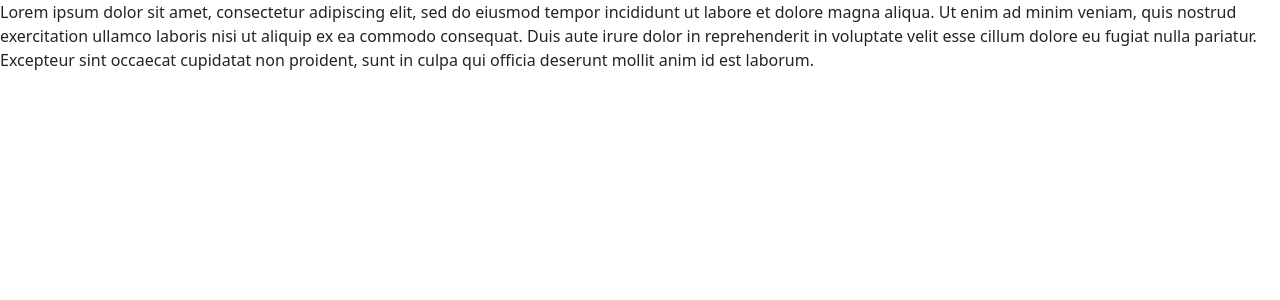
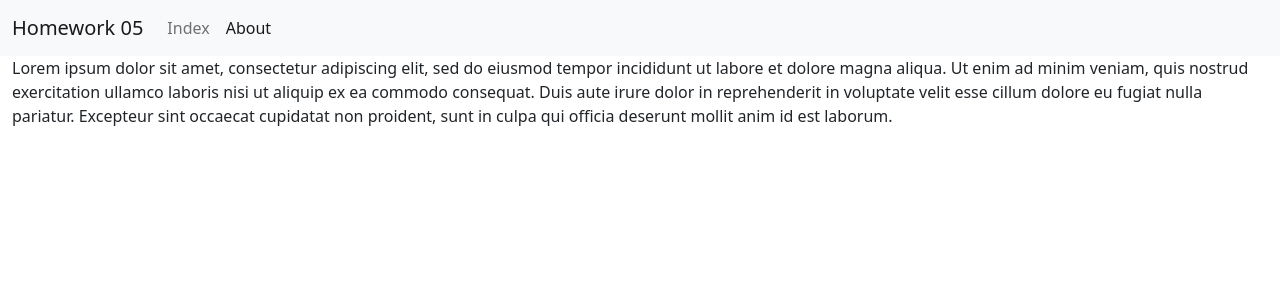
Before and after one commit to gregory-mac/otus_homework, a Flask app: page /about/ in a window 1280 px wide. Shown: the top 300 px of the page. Run offline with Flask 3, Linux system fonts and the light colour scheme; some libraries are stand-ins or nearby versions.

Commit message:
Add navbar

```diff
--- a/homework_05/app.py
+++ b/homework_05/app.py
@@ -22,12 +22,12 @@ app = Flask(__name__)
 app.config.update(ENV="development", SECRET_KEY="verysecretkey")
 
 
-@app.route("/")
+@app.route("/", endpoint="index")
 def index_page():
     return render_template("index.html")
 
 
-@app.route("/about/")
+@app.route("/about/", endpoint="about")
 def about_page():
     return render_template("about.html")
 
--- a/homework_05/templates/about.html
+++ b/homework_05/templates/about.html
@@ -5,5 +5,7 @@
 {% endblock %}
 
 {% block body %}
+    <div class="container-fluid">
     <p>Lorem ipsum dolor sit amet, consectetur adipiscing elit, sed do eiusmod tempor incididunt ut labore et dolore magna aliqua. Ut enim ad minim veniam, quis nostrud exercitation ullamco laboris nisi ut aliquip ex ea commodo consequat. Duis aute irure dolor in reprehenderit in voluptate velit esse cillum dolore eu fugiat nulla pariatur. Excepteur sint occaecat cupidatat non proident, sunt in culpa qui officia deserunt mollit anim id est laborum.</p>
+    </div>
 {% endblock %}
--- a/homework_05/templates/base.html
+++ b/homework_05/templates/base.html
@@ -13,10 +13,30 @@
 </head>
 
 <body>
-    <script src={{ url_for('static', filename='js/bootstrap.bundle.min.js') }}></script>
+<nav class="navbar navbar-expand-lg navbar-light bg-light">
+  <div class="container-fluid">
+    <a class="navbar-brand" href="#">Homework 05</a>
+    <button class="navbar-toggler" type="button" data-bs-toggle="collapse" data-bs-target="#navbarNav" aria-controls="navbarNav" aria-expanded="false" aria-label="Toggle navigation">
+      <span class="navbar-toggler-icon"></span>
+    </button>
+    <div class="collapse navbar-collapse" id="navbarNav">
+      <ul class="navbar-nav">
+        <li class="nav-item">
+          <a class="nav-link {{ 'active' if request.path == url_for("index") else '' }} " aria-current="page" href="{{ url_for("index") }}">Index</a>
+        </li>
+        <li class="nav-item">
+          <a class="nav-link {{ 'active' if request.path == url_for("about") else '' }}" href="{{ url_for("about") }}">About</a>
+        </li>
+      </ul>
+    </div>
+  </div>
+</nav>
+
     {% block body %}
         Base body
     {% endblock %}
+
+    <script src={{ url_for('static', filename='js/bootstrap.bundle.min.js') }}></script>
 </body>
 
 </html>
--- a/homework_05/templates/index.html
+++ b/homework_05/templates/index.html
@@ -5,5 +5,7 @@
 {% endblock %}
 
 {% block body %}
-    <p>Empty index</p>
+    <div class="container-fluid">
+    <p>Home page</p>
+    </div>
 {% endblock %}
```
